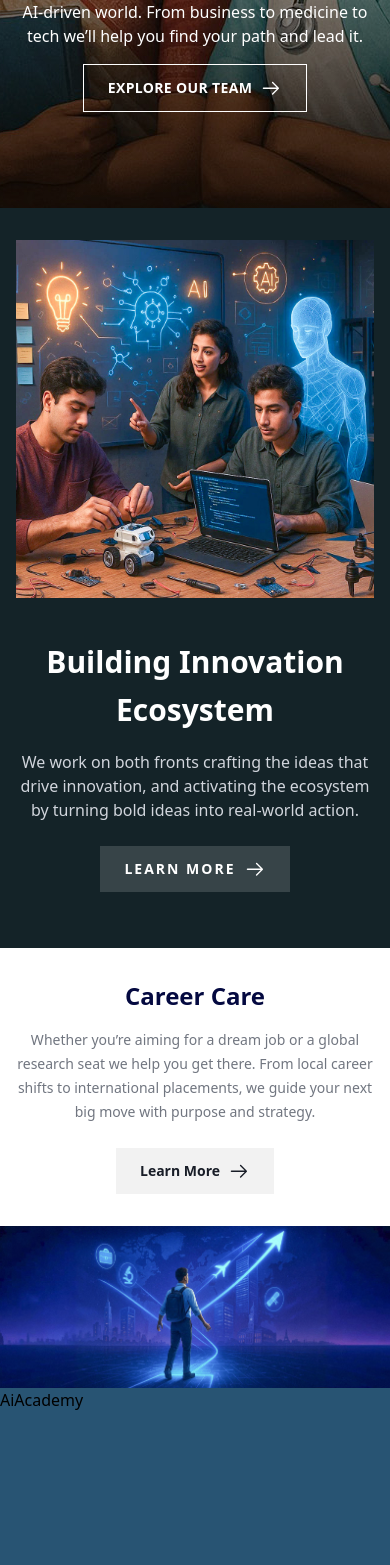
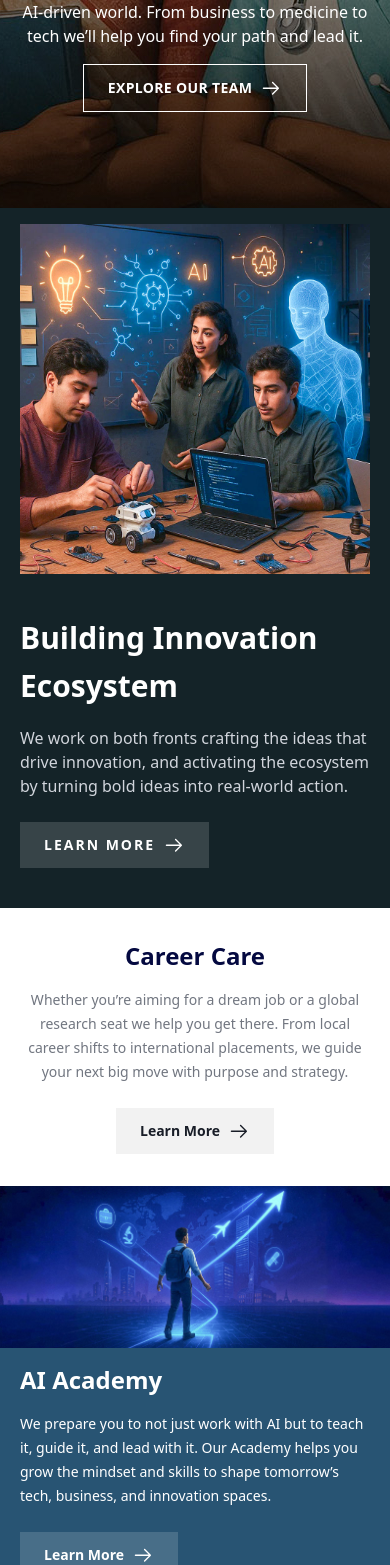
Before and after one commit to FarabiAkash/ai-forum, a Next.js app: page / in a window 390 px wide. Shown: the part 432-1997 px from the top of the page. Built offline with nearby package versions, Linux system fonts and the light colour scheme.

Commit message:
Implement AI Academy section with responsive

```diff
--- a/components/Home/AiAcademy.jsx
+++ b/components/Home/AiAcademy.jsx
@@ -1,4 +1,41 @@
+import Image from 'next/image'
+import AiAcademyImg from '@/public/assets/home/AIAcademy.jpg'
+import { GoArrowRight } from 'react-icons/go'
+
 const AiAcademy = () => {
-  return <div className='h-screen bg-[#285473]'>AiAcademy</div>
+  return (
+    <section className='lg:relative bg-[#285473] px-5 lg:pt-24 py-4 sm:py-8 lg:pb-0 h-full lg:h-[504px]'>
+      <div className='max-w-7xl mx-auto grid grid-cols-1 lg:grid-cols-2 relative z-10 gap-8 lg:gap-12'>
+        {/* Left Text Content */}
+        <div className='text-white lg:w-[520px] lg:mt-10'>
+          <h2 className='text-2xl md:text-[40px] font-bold mb-4'>AI Academy</h2>
+          <p className='text-sm md:text-[18px] leading-[24px] mb-6'>
+            We prepare you to not just work with AI but to teach it, guide it,
+            and lead with it. Our Academy helps you grow the mindset and skills
+            to shape tomorrow’s tech, business, and innovation spaces.
+          </p>
+          <a
+            href='#'
+            className='inline-flex items-center gap-2 bg-[#FFFFFF26] text-white px-6 py-[12px]  text-sm font-semibold'
+          >
+            Learn More <GoArrowRight size={22} />
+          </a>
+        </div>
+
+        {/* Right Image (Overlapping) */}
+        <div className='lg:relative h-full w-full'>
+          <div className='lg:absolute w-full h-full right-0 '>
+            <Image
+              src={AiAcademyImg}
+              alt='AI Academy Illustration'
+              className='w-full h-auto object-cover'
+              priority
+            />
+          </div>
+        </div>
+      </div>
+    </section>
+  )
 }
+
 export default AiAcademy
--- a/components/Home/CareerCareSection.jsx
+++ b/components/Home/CareerCareSection.jsx
@@ -5,14 +5,14 @@ import careerImg from '@/public/assets/home/CareerCare.jpg'
 const CareerCareSection = () => {
   return (
     <div>
-      <section className='bg-white text-center py-8 px-4 lg:pt-36 xl:pt-60 lg:pb-20  max-w-4xl mx-auto'>
+      <section className='bg-white text-center py-8 px-5 lg:pt-36 xl:pt-60 lg:pb-20  max-w-4xl mx-auto'>
         {/* Title */}
         <h2 className='text-2xl md:text-[40px] md:leading-[40px] font-bold text-[#040940] mb-4'>
           Career Care
         </h2>
 
         {/* Description */}
-        <p className='text-sm md:text-[18px] font-medium text-[#717680] mb-6 leading-[24px] max-w-2xl mx-auto'>
+        <p className='text-sm md:text-[18px] font-medium text-[#717680] mb-6 leading-[24px] max-w-4xl mx-auto'>
           Whether you’re aiming for a dream job or a global research seat we
           help you get there. From local career shifts to international
           placements, we guide your next big move with purpose and strategy.
--- a/components/Home/InnovationSection.jsx
+++ b/components/Home/InnovationSection.jsx
@@ -4,23 +4,23 @@ import { GoArrowRight } from 'react-icons/go'
 
 const InnovationSection = () => {
   return (
-    <section className='relative bg-[#142328] text-white md:px-4 py-8 md:pt-36 md:pb-20 overflow-visible'>
-      <div className='max-w-7xl mx-auto grid grid-cols-1 lg:grid-cols-2 relative z-10 gap-4 md:gap-12'>
+    <section className='relative bg-[#142328] text-white px-5 py-4 sm:py-8 lg:pt-36 lg:pb-20 overflow-visible'>
+      <div className='max-w-7xl mx-auto grid grid-cols-1 lg:grid-cols-2 relative z-10 gap-4 lg:gap-12'>
         {/* Image Side */}
         <div className='relative '>
-          <div className='lg:absolute lg:-top-24  w-full px-4 z-10'>
+          <div className='lg:absolute lg:-top-24  w-full z-10'>
             <Image
               src={innovationImg}
               alt='Building Innovation Ecosystem'
-              className='w-full h-auto max-w-[600px] mx-auto object-contain'
+              className='w-full h-auto lg:max-w-[600px] mx-auto object-contain'
               priority
             />
           </div>
         </div>
 
         {/* Text Side */}
-        <div className='flex items-center px-4 py-6 lg:py-0 z-10'>
-          <div className='max-w-lg mx-auto lg:mx-0 text-center lg:text-left'>
+        <div className='flex items-center lg:px-4 py-6 lg:py-0 z-10'>
+          <div className='max-w-lg  lg:mx-0 text-left'>
             <h2 className='text-3xl md:text-[40px] font-bold mb-4 leading-[48px]'>
               Building Innovation <br /> Ecosystem
             </h2>
```
Also changed, not shown: public/assets/home/AIAcademy.jpg (renamed from public/assets/home/AI Academy.jpg).
